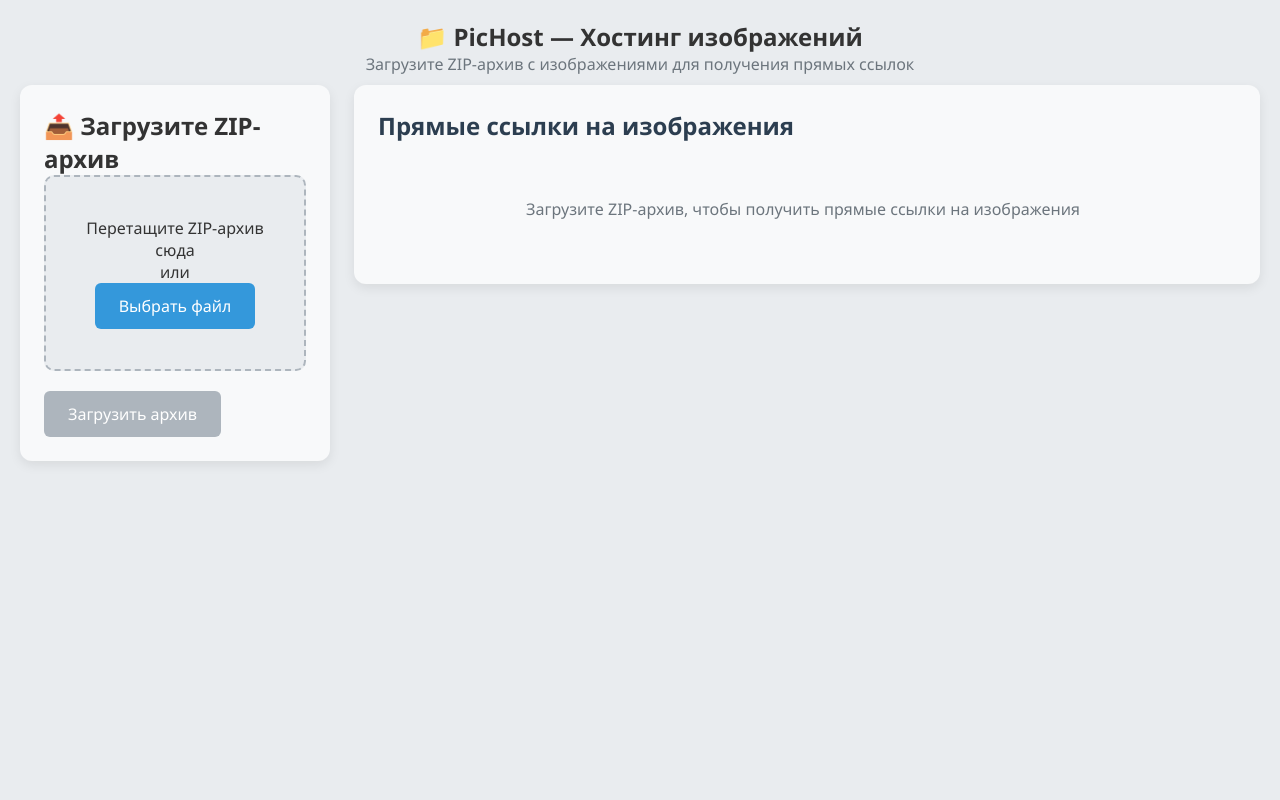
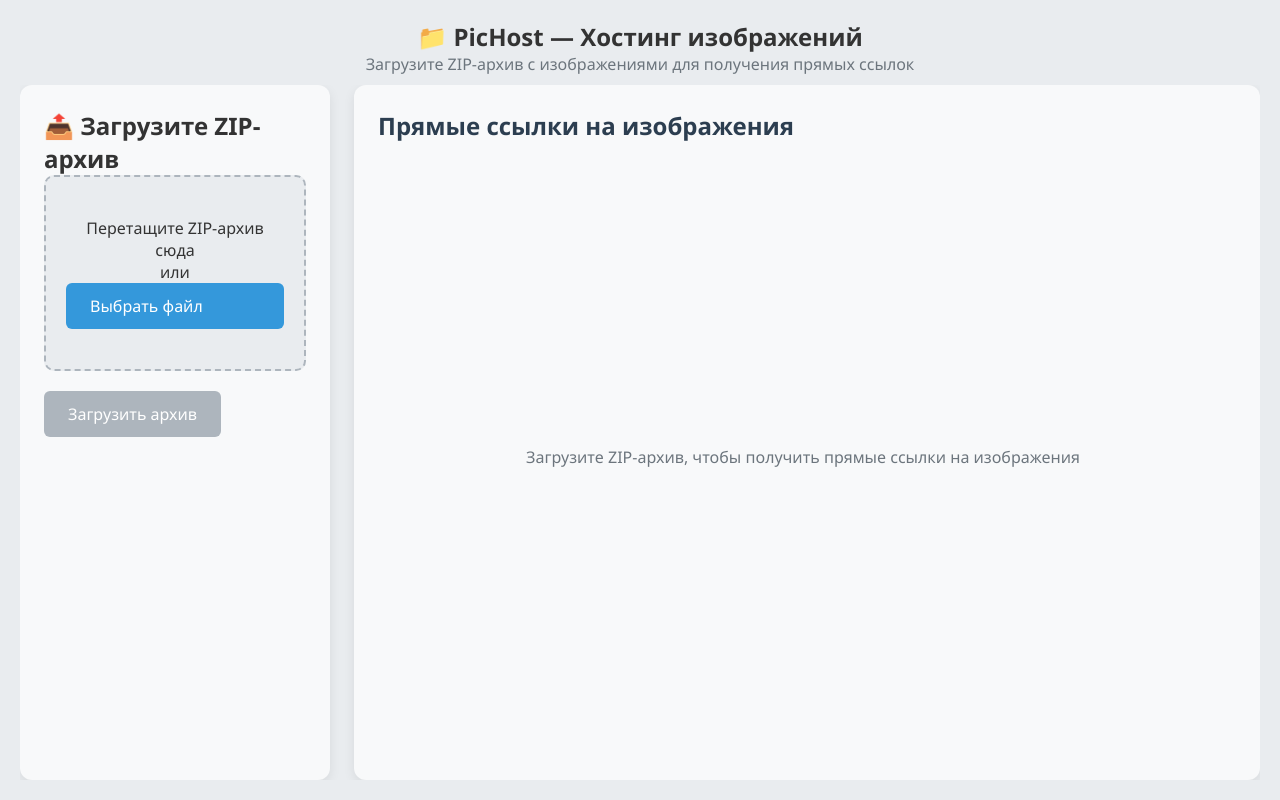
Before and after one commit to v0van4eg/StashlinkSQL, a Flask app: page / in a window 1280 px wide. Run offline with Flask 3, Linux system fonts and the light colour scheme.

Commit message:
Исправлена синхронизация БД

```diff
--- a/app.py
+++ b/app.py
@@ -1,4 +1,5 @@
 # app.py
+
 import os
 import zipfile
 from flask import Flask, request, jsonify, render_template, send_from_directory
@@ -6,6 +7,7 @@
 import logging
 import re
 import unicodedata
+from urllib.parse import quote
 
 app = Flask(__name__)
 app.config['UPLOAD_FOLDER'] = 'images'
@@ -77,11 +79,52 @@
     conn.close()
     return results
 
-# Синхронизация БД с файловой системой (пример)
+# Синхронизация БД с файловой системой
 def sync_db_with_filesystem():
-    # Реализация синхронизации будет зависеть от требований
-    # Здесь просто возвращаем пустые списки как заглушка
-    return [], []
+    """
+    Синхронизирует базу данных с файловой системой.
+    Удаляет из БД записи для файлов, которые больше не существуют в папке images.
+    Возвращает списки удалённых и добавленных файлов (относительные пути).
+    """
+    conn = sqlite3.connect('files.db')
+    cursor = conn.cursor()
+
+    # 1. Получаем все записи из БД
+    cursor.execute("SELECT filename FROM files")
+    db_files = set(row[0] for row in cursor.fetchall())
+
+    # 2. Получаем все файлы из папки images рекурсивно
+    fs_files = set()
+    allowed_extensions = {'.jpg', '.jpeg', '.png', '.gif', '.bmp', '.webp', '.tiff', '.svg'}
+    for root, dirs, files in os.walk(app.config['UPLOAD_FOLDER']):
+        for file in files:
+            _, ext = os.path.splitext(file.lower())
+            if ext in allowed_extensions:
+                # Относительный путь от UPLOAD_FOLDER
+                full_path = os.path.join(root, file)
+                rel_path = os.path.relpath(full_path, app.config['UPLOAD_FOLDER'])
+                # Используем нормализованный путь (с / как разделитель для хранения в БД)
+                fs_files.add(rel_path.replace(os.sep, '/'))
+
+    # 3. Определяем, какие файлы нужно удалить из БД (есть в БД, нет в ФС)
+    files_to_delete = db_files - fs_files
+
+    # 4. Определяем, какие файлы нужно добавить в БД (есть в ФС, нет в БД)
+    # Пока не реализуем добавление, так как добавление происходит через process_zip
+    # files_to_add = fs_files - db_files
+
+    # 5. Удаляем устаревшие записи из БД
+    deleted_count = 0
+    for rel_path in files_to_delete:
+        cursor.execute("DELETE FROM files WHERE filename = ?", (rel_path,))
+        deleted_count += cursor.rowcount
+
+    conn.commit()
+    conn.close()
+
+    logger.info(f"Sync: Deleted {deleted_count} records from DB.")
+    # Возвращаем только удалённые, так как добавление файлов из ФС вне процесса ZIP не предусмотрено
+    return list(files_to_delete), []
 
 # Обработка ZIP-архива
 def process_zip(zip_path):
@@ -138,7 +181,7 @@
                                     continue # Пропускаем файл, если расширение не поддерживается
 
                                 # Относительный путь от папки images
-                                relative_file_path = os.path.relpath(file_path, app.config['UPLOAD_FOLDER'])
+                                relative_file_path = os.path.relpath(file_path, app.config['UPLOAD_FOLDER']).replace(os.sep, '/')
 
                                 # Имя файла
                                 file_name = os.path.basename(relative_file_path)
@@ -146,9 +189,9 @@
                                 # Формируем публичную ссылку
                                 # Пример: http://tecnobook/images/album1/article1/file.jpg
                                 # Используем '/' как разделитель, так как это часть URL
-                                public_link = f"{base_url}/images/{relative_file_path.replace(os.sep, '/')}"
-                                # Убедитесь, что URL правильно экранирован, но для простоты используем '/'
-                                # Если нужно, можно использовать urllib.parse.quote_plus или аналогичное
+                                # Кодируем путь для корректной работы URL
+                                encoded_path = quote(relative_file_path, safe='/')
+                                public_link = f"{base_url}/images/{encoded_path}"
 
                                 conn = sqlite3.connect('files.db')
                                 cursor = conn.cursor()
@@ -174,11 +217,11 @@
 @app.route('/api/sync', methods=['POST'])
 def api_sync():
     try:
-        added, removed = sync_db_with_filesystem()
+        deleted, added = sync_db_with_filesystem()
         return jsonify({
             'message': 'Synchronization completed successfully',
-            'added': added,
-            'removed': removed
+            'deleted': deleted,
+            'added': added
         })
     except Exception as e:
         logger.error(f"Error in sync endpoint: {e}")
@@ -208,7 +251,7 @@
         if success:
             os.remove(file_path)
             # Возвращаем имя альбома
-            return jsonify({'message': 'Files uploaded successfully', 'album_name': safe_zip_name.replace('.zip', '')})
+            return jsonify({'message': 'Files uploaded successfully', 'album_name': safe_folder_name(name_without_ext)})
         else:
             return jsonify({'error': 'Failed to process ZIP file'}), 500
 
--- a/templates/index.html
+++ b/templates/index.html
@@ -13,18 +13,23 @@
             box-sizing: border-box;
             font-family: 'Segoe UI', Tahoma, Geneva, Verdana, sans-serif;
         }
-        body {
+        html, body {
+            height: 100%;
             background: #e9ecef;
             color: #333;
-            padding: 20px;
+            padding: 10px; /* Отступы от краев экрана */
+            overflow: hidden; /* Предотвращаем появление скролла на body */
         }
         .container {
-            margin: 0 auto;
+            display: flex;
+            flex-direction: column;
+            height: 100%; /* Занимает всю высоту viewport */
         }
         header {
             text-align: center;
             margin-bottom: 10px;
             margin-top: 0px;
+            flex-shrink: 0; /* Не сжимается */
         }
         h1 {
             font-size: 2.2rem;
@@ -39,16 +44,22 @@
         .columns {
             display: flex;
             gap: 24px;
+            flex: 1; /* Занимает оставшееся пространство после header */
+            overflow: hidden; /* Предотвращает появление скролла на .columns */
         }
 
         .column-left {
             flex: 0 0 25%;
             min-width: 0;
+            display: flex;
+            flex-direction: column;
         }
 
         .column-right {
             flex: 1;
             min-width: 0;
+            display: flex;
+            flex-direction: column;
         }
 
         .card {
@@ -56,7 +67,10 @@
             border-radius: 12px;
             box-shadow: 0 4px 12px rgba(0,0,0,0.08);
             padding: 24px;
-            height: fit-content;
+            display: flex;
+            flex-direction: column;
+            flex: 1; /* Растягивает карточку на всю высоту колонки */
+            overflow: hidden; /* Предотвращает появление скролла на .card */
         }
 
         .upload-area {
@@ -68,6 +82,10 @@
             transition: all 0.3s ease;
             background: #e9ecef;
             margin-bottom: 20px;
+            display: flex;
+            flex-direction: column;
+            justify-content: center; /* Центрирует содержимое по вертикали */
+            flex: 1; /* Позволяет области загрузки растянуться */
         }
         .upload-area:hover, .upload-area.drag-over {
             border-color: #3498db;
@@ -120,16 +138,20 @@
             display: flex;
             justify-content: space-between;
             align-items: center;
+            flex-shrink: 0; /* Заголовок не сжимается */
         }
         .link-list {
             list-style: none;
-            max-height: 600px;
-            overflow-y: auto;
             padding-right: 8px;
+            flex: 1; /* Позволяет списку файлов растянуться на всё доступное место */
+            overflow-y: auto; /* Добавлен скролл для списка файлов */
+            display: flex;
+            flex-direction: column;
         }
         .link-item {
             padding: 16px 0;
             border-bottom: 1px solid #dee2e6;
+            flex-shrink: 0; /* Элементы списка не сжимаются */
         }
         .link-item:last-child {
             border-bottom: none;
@@ -142,6 +164,7 @@
             color: #495057;
             border-left: 4px solid #3498db; /* Добавлен акцент */
             border-radius: 4px;
+            flex-shrink: 0; /* Заголовки артикулов не сжимаются */
         }
         .link-preview {
             display: flex;
@@ -181,6 +204,10 @@
             text-align: center;
             padding: 40px 0;
             color: #6c757d;
+            display: flex;
+            align-items: center;
+            justify-content: center;
+            flex: 1; /* Центрирует сообщение внутри .link-list */
         }
 
         /* Стили для прогресс-бара */
```
